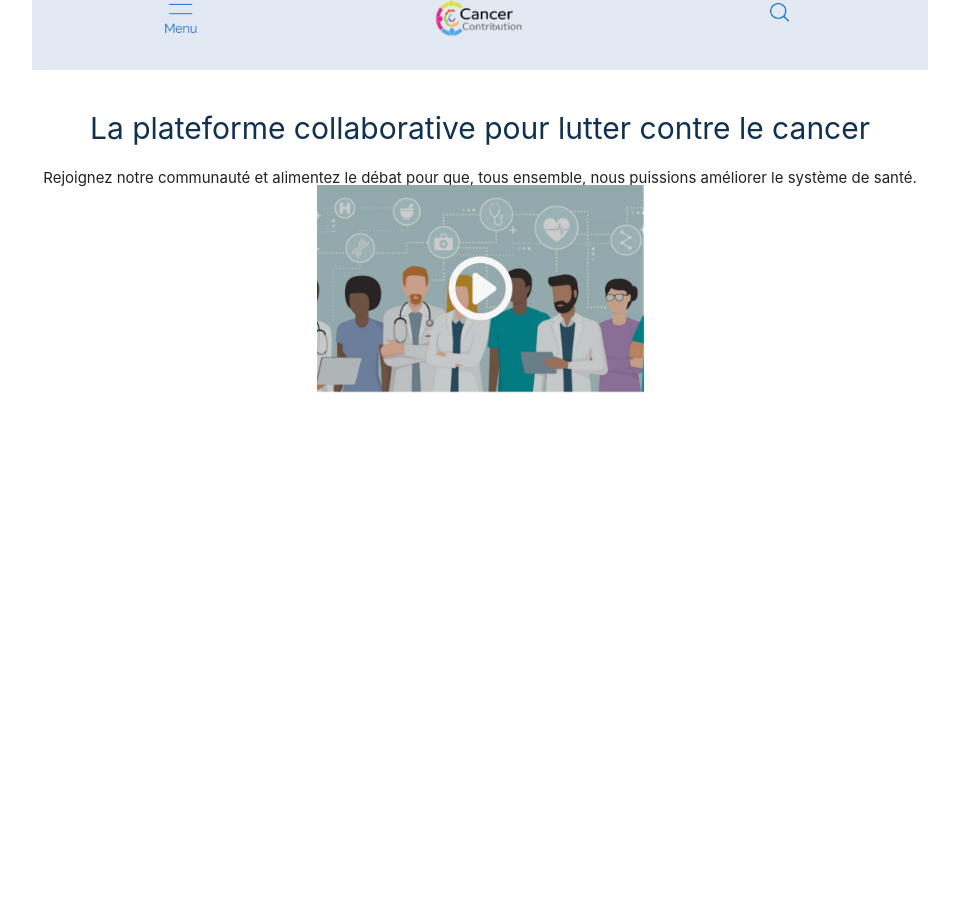
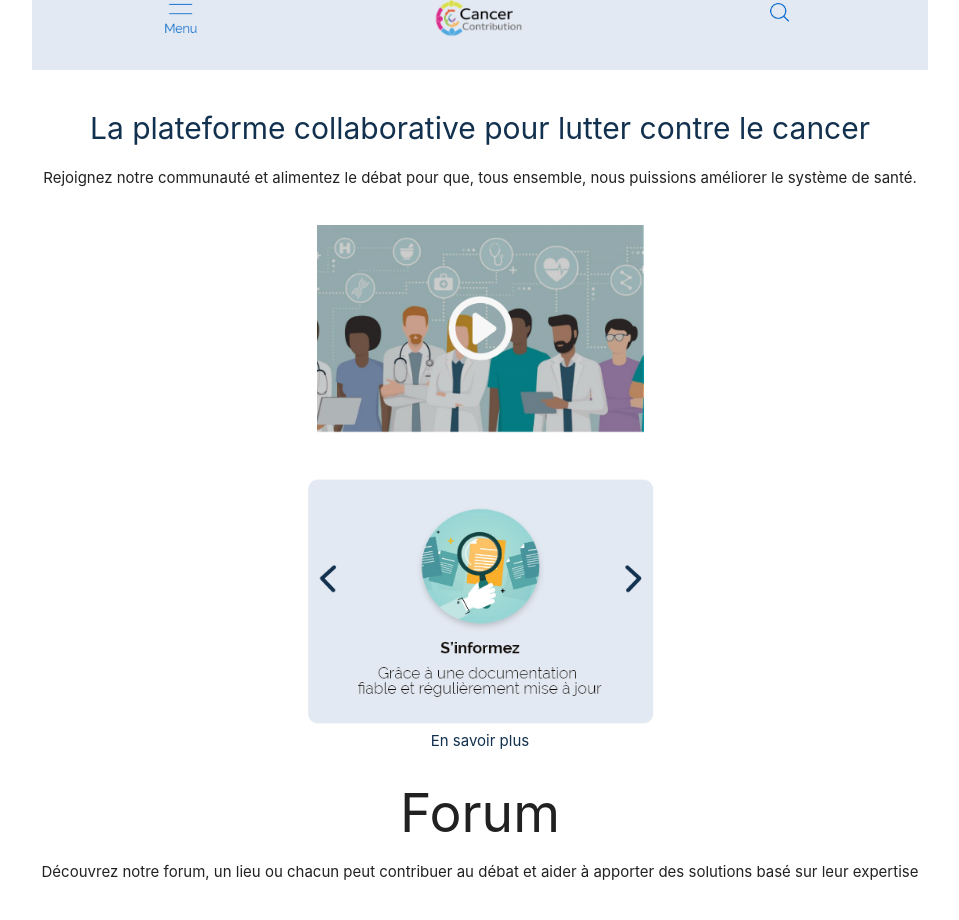
Before and after one commit to aureliensamier/cancercontribu, a PHP site: page / in a window 1280 px wide. Shown: the whole page, without its empty margins (160-1119 px from the left). Before the commit the page ends 393 px from the top, so only its background shows below. Run offline with PHP 8.4, Linux system fonts and the light colour scheme.

Commit message:
version3.0

```diff
--- a/site/index.php
+++ b/site/index.php
@@ -59,10 +59,39 @@ mysqli_query($lien, 'set names utf8');
                 <div class="content-video">
                     <img src="../assets/images/image_intro_landing.png" alt="video presentation" width="327"
                         height="208">
-                </div>
+				</div>
+				<div class="content-video">
+                    <img src="../assets/images/image-slider-landing.png" alt="slider" width="352"
+                        height="256">
+				</div>
+				<div class="row center">
+                    <a href="#" class="bouton-plus">
+							<p class="bouton-plus-texte">En savoir plus</p>
+					</a>
+				</div>
 
             </div>
-            <div class="forum"></div>
+            <div class="forum">
+				<h2 class="subtitle">Forum
+					</h2>
+
+					<p class="description-forum">Découvrez notre forum, un lieu ou chacun
+peut contribuer au débat et aider à apporter
+des solutions basé sur leur expertise </p>
+
+			<div class="row center">
+				<div class="col s4">
+
+				</div>
+				<div class="col s4">
+
+				</div>
+				<div class="col s4">
+
+				</div>
+			</div>
+
+			</div>
             <div class="partenariat"></div>
             <div class="footer"></div>
 
--- /dev/null
+++ b/styles/index.css
@@ -0,0 +1,24 @@
+
+  .header {
+    width: 100%;
+    height: 70px;
+    background-color: #E3E9F2;
+    }
+
+    .title{
+      font-size: 30px;
+      color: #12314F;
+    }
+  .content-video{
+    margin-top: 40px;
+  }
+
+.bouton-plus{
+  color: #12314F;
+  width: 163px;
+  height: 40px;
+  border-radius: 10px;
+}
+.bouton-plus-color{
+
+}
--- a/styles/styles.css
+++ b/styles/styles.css
@@ -1,11 +1,2 @@
-
-  .header {
-    width: 100%;
-    height: 70px;
-    background-color: #E3E9F2;
-    }
-
-    .title{
-      font-size: 30px;
-      color: #12314F;
-    }
+@import './index.css';
+@import './reset.css';
--- a/styles/styles.scss
+++ /dev/null
@@ -1,11 +0,0 @@
-
-.header {
-  width: 100%;
-  height: 70px;
-  background-color: #E3E9F2;
-}
-
-.title{
-  font-size: 30px;
-  color: #12314F;
-}
```
Also changed, not shown: assets/images/image-slider-landing.png (added).
